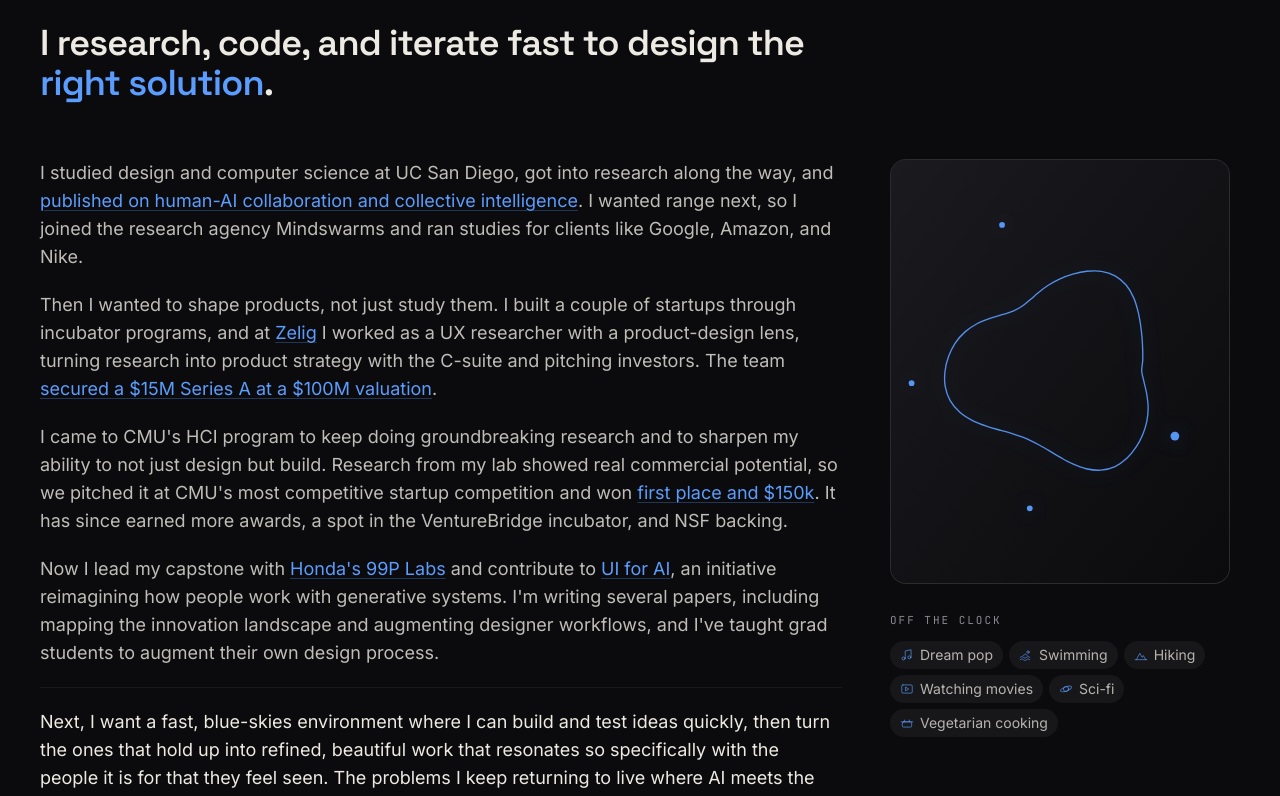
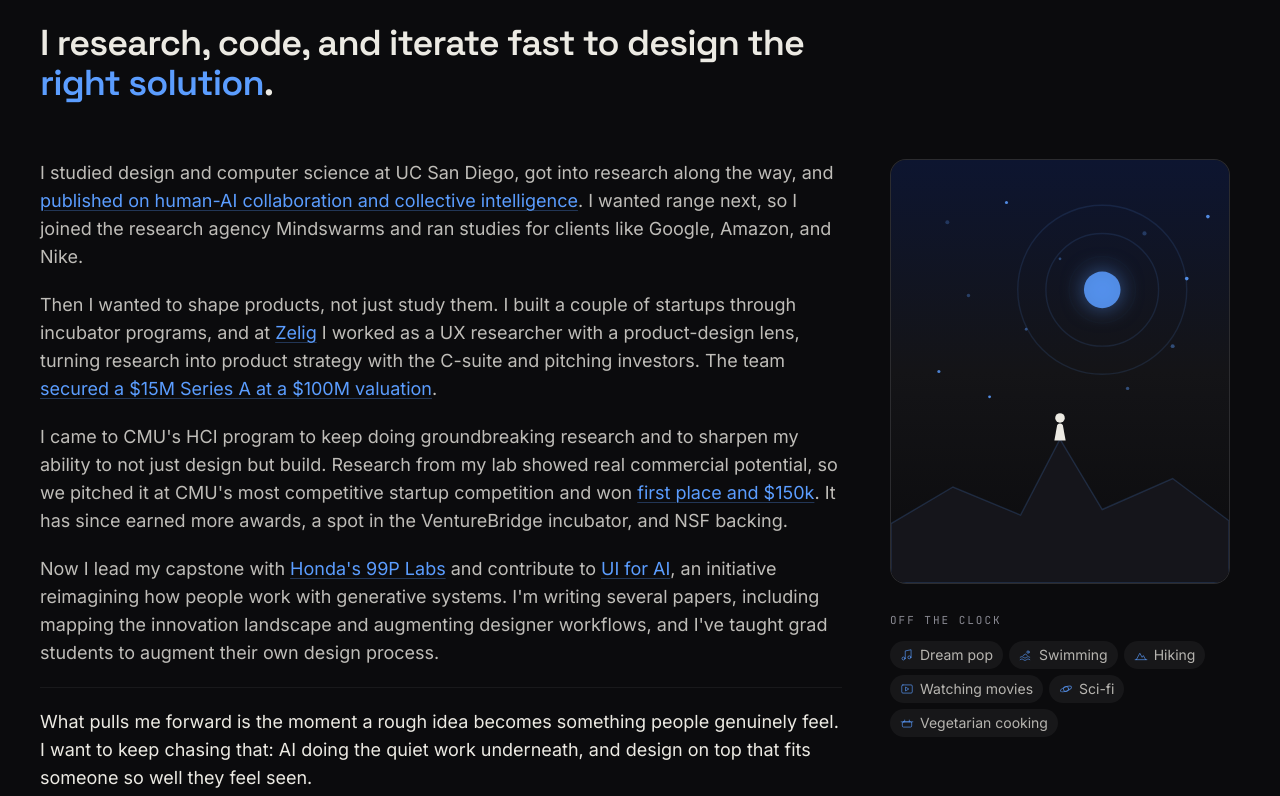
Before and after one commit to colebiehle/portfolio, a Next.js app: page / in a window 1280 px wide. Shown: the part 1360-2156 px from the top of the page. Built offline with nearby package versions, Linux system fonts and the light colour scheme.

Commit message:
Portrait motif, aspirational close, richer concept animations
Co-Authored-By: Claude Opus 4.8 (1M context) <noreply@anthropic.com>

```diff
--- a/components/About.tsx
+++ b/components/About.tsx
@@ -1,7 +1,7 @@
 "use client";
 
 import { motion, useReducedMotion } from "framer-motion";
-import ProjectMotif from "@/components/ProjectMotif";
+import PortraitMotif from "@/components/PortraitMotif";
 
 // Inline links are how the achievements live in the prose. Replace placeholder
 // hrefs (#) with real URLs (Scholar, Zelig, funding announcement, McGinnis, 99P).
@@ -147,11 +147,10 @@ export default function About() {
             {...reveal}
             className="text-ink border-t border-white/[0.06] pt-5 mt-1"
           >
-            Next, I want a fast, blue-skies environment where I can build and
-            test ideas quickly, then turn the ones that hold up into refined,
-            beautiful work that resonates so specifically with the people it is
-            for that they feel seen. The problems I keep returning to live where
-            AI meets the tools people already use.
+            What pulls me forward is the moment a rough idea becomes something
+            people genuinely feel. I want to keep chasing that: AI doing the
+            quiet work underneath, and design on top that fits someone so well
+            they feel seen.
           </motion.p>
         </div>
 
@@ -162,7 +161,7 @@ export default function About() {
             className="relative aspect-[4/5] max-w-[320px] lg:max-w-none rounded-2xl border border-white/10 bg-surface overflow-hidden"
           >
             {/* Placeholder motif until a real photo is dropped in */}
-            <ProjectMotif id="cole-biehle" accent="#5B9DFF" active />
+            <PortraitMotif />
           </motion.div>
           <motion.div {...reveal} className="max-w-[320px] lg:max-w-none">
             <p className="font-mono text-[11px] uppercase tracking-[0.18em] text-muted mb-3">
--- a/components/ConceptMotif.tsx
+++ b/components/ConceptMotif.tsx
@@ -21,14 +21,18 @@ const RIGHT: [number, number][] = [
   [244, 104],
 ];
 
-// Analogical Engines: an idea leaping between two distant domains.
+// Analogical Engines: an idea leaping between two distant domains, with a
+// burst where it lands.
 function Analogical({ accent, active }: { accent: string; active?: boolean }) {
   const reduce = useReducedMotion();
   const beam = useRef<SVGPathElement>(null);
   const dot = useRef<SVGCircleElement>(null);
+  const burst = useRef<SVGCircleElement>(null);
 
   useEffect(() => {
-    const frame = (p: number, j: number) => {
+    const frame = (e: number) => {
+      const j = Math.floor(e);
+      const p = e - j;
       const a = LEFT[j % LEFT.length];
       const b = RIGHT[(j * 2 + 1) % RIGHT.length];
       const cx = (a[0] + b[0]) / 2;
@@ -39,18 +43,22 @@ function Analogical({ accent, active }: { accent: string; active?: boolean }) {
       const my = (1 - p) * (1 - p) * a[1] + 2 * (1 - p) * p * cy + p * p * b[1];
       dot.current?.setAttribute("cx", mx.toFixed(1));
       dot.current?.setAttribute("cy", my.toFixed(1));
+      // burst when the idea arrives
+      const tp = p > 0.76 ? (p - 0.76) / 0.24 : 0;
+      burst.current?.setAttribute("cx", b[0].toFixed(1));
+      burst.current?.setAttribute("cy", b[1].toFixed(1));
+      burst.current?.setAttribute("r", (3 + tp * 13).toFixed(1));
+      burst.current?.setAttribute("opacity", (tp > 0 ? (1 - tp) * 0.7 : 0).toFixed(2));
     };
     if (reduce) {
-      frame(1, 0);
+      frame(0.5);
       return;
     }
     let raf = 0;
     let start: number | null = null;
     const loop = (ts: number) => {
       if (start === null) start = ts;
-      const e = (ts - start) / 1700;
-      const j = Math.floor(e);
-      frame(e - j, j);
+      frame((ts - start) / 1700);
       raf = requestAnimationFrame(loop);
     };
     raf = requestAnimationFrame(loop);
@@ -83,6 +91,7 @@ function Analogical({ accent, active }: { accent: string; active?: boolean }) {
             <circle key={i} cx={n[0]} cy={n[1]} r="2.6" />
           ))}
         </g>
+        <circle ref={burst} fill="none" stroke={accent} strokeWidth="1.2" opacity="0" />
         <path
           ref={beam}
           fill="none"
@@ -94,9 +103,9 @@ function Analogical({ accent, active }: { accent: string; active?: boolean }) {
         />
         <circle
           ref={dot}
-          r="3.2"
+          r="3.4"
           fill={accent}
-          style={{ filter: `drop-shadow(0 0 4px ${accent})` }}
+          style={{ filter: `drop-shadow(0 0 5px ${accent})` }}
         />
       </svg>
     </div>
@@ -104,10 +113,11 @@ function Analogical({ accent, active }: { accent: string; active?: boolean }) {
 }
 
 // UI for AI: an interface whose AI element keeps finding new places to live,
-// exploring how AI could integrate into the screen.
+// with a scan sweeping the screen.
 function UiForAi({ accent, active }: { accent: string; active?: boolean }) {
   const reduce = useReducedMotion();
   const block = useRef<SVGRectElement>(null);
+  const scan = useRef<SVGLineElement>(null);
   const slots: [number, number, number][] = [
     [64, 56, 92],
     [64, 96, 150],
@@ -127,10 +137,10 @@ function UiForAi({ accent, active }: { accent: string; active?: boolean }) {
       const b = slots[j];
       block.current?.setAttribute("x", (a[0] + (b[0] - a[0]) * t).toFixed(1));
       block.current?.setAttribute("y", (a[1] + (b[1] - a[1]) * t).toFixed(1));
-      block.current?.setAttribute(
-        "width",
-        (a[2] + (b[2] - a[2]) * t).toFixed(1),
-      );
+      block.current?.setAttribute("width", (a[2] + (b[2] - a[2]) * t).toFixed(1));
+      const sx = 52 + (((e * 0.6) % 1) + 1) % 1 * 216;
+      scan.current?.setAttribute("x1", sx.toFixed(1));
+      scan.current?.setAttribute("x2", sx.toFixed(1));
     };
     if (reduce) {
       frame(0);
@@ -145,7 +155,6 @@ function UiForAi({ accent, active }: { accent: string; active?: boolean }) {
     };
     raf = requestAnimationFrame(loop);
     return () => cancelAnimationFrame(raf);
-    // eslint-disable-next-line react-hooks/exhaustive-deps
   }, [reduce]);
 
   const rows = [56, 76, 96, 116, 136];
@@ -177,6 +186,18 @@ function UiForAi({ accent, active }: { accent: string; active?: boolean }) {
           strokeOpacity={active ? 0.4 : 0.28}
           strokeWidth="1"
         />
+        {!reduce && (
+          <line
+            ref={scan}
+            x1="52"
+            y1="34"
+            x2="52"
+            y2="166"
+            stroke={accent}
+            strokeOpacity="0.18"
+            strokeWidth="1"
+          />
+        )}
         <g fill={accent} fillOpacity="0.1">
           {rows.map((y, i) => (
             <rect key={i} x="64" y={y} width={i % 2 ? 150 : 110} height="10" rx="3" />
--- /dev/null
+++ b/components/PortraitMotif.tsx
@@ -0,0 +1,96 @@
+"use client";
+
+import { motion, useReducedMotion } from "framer-motion";
+
+// Placeholder for the profile photo: a lone figure on a peak under a quiet
+// cosmos. On-brand (dark, single accent), a little aspirational. Swap for a
+// real photo when ready.
+const STARS: [number, number, number][] = [
+  [40, 44, 1.4],
+  [82, 30, 1.1],
+  [180, 52, 1.5],
+  [120, 70, 1],
+  [210, 84, 1.3],
+  [55, 96, 1.2],
+  [200, 132, 1.4],
+  [34, 150, 1.1],
+  [168, 162, 1.2],
+  [96, 120, 1],
+  [225, 40, 1.3],
+  [70, 168, 1],
+];
+
+export default function PortraitMotif() {
+  const reduce = useReducedMotion();
+  return (
+    <div className="absolute inset-0 overflow-hidden bg-gradient-to-b from-[#0d1530] via-surface to-bg">
+      <svg viewBox="0 0 240 300" className="h-full w-full">
+        {/* faint orbits */}
+        <g stroke="#5B9DFF" strokeOpacity="0.12" fill="none">
+          <circle cx="150" cy="92" r="60" />
+          <circle cx="150" cy="92" r="40" />
+        </g>
+
+        {/* moon */}
+        <circle
+          cx="150"
+          cy="92"
+          r="13"
+          fill="#5B9DFF"
+          fillOpacity="0.85"
+          style={{ filter: "drop-shadow(0 0 8px rgba(91,157,255,0.6))" }}
+        />
+        {!reduce && (
+          <motion.circle
+            cx="150"
+            cy="92"
+            r="13"
+            fill="none"
+            stroke="#5B9DFF"
+            strokeWidth="1"
+            initial={{ r: 13, opacity: 0.5 }}
+            animate={{ r: [13, 24], opacity: [0.5, 0] }}
+            transition={{ duration: 3.2, repeat: Infinity, ease: "easeOut" }}
+          />
+        )}
+
+        {/* stars */}
+        {STARS.map(([x, y, r], i) =>
+          reduce ? (
+            <circle key={i} cx={x} cy={y} r={r} fill="#5B9DFF" fillOpacity="0.55" />
+          ) : (
+            <motion.circle
+              key={i}
+              cx={x}
+              cy={y}
+              r={r}
+              fill="#5B9DFF"
+              animate={{ opacity: [0.25, 0.9, 0.25] }}
+              transition={{
+                duration: 3 + (i % 4),
+                repeat: Infinity,
+                ease: "easeInOut",
+                delay: i * 0.3,
+              }}
+            />
+          ),
+        )}
+
+        {/* mountains */}
+        <path
+          d="M0 300 L0 258 L44 232 L92 252 L120 198 L150 248 L200 226 L240 256 L240 300 Z"
+          fill="#15151b"
+          stroke="#5B9DFF"
+          strokeOpacity="0.18"
+          strokeWidth="1"
+        />
+
+        {/* the figure on the peak */}
+        <g fill="#ECEAE3">
+          <circle cx="120" cy="183" r="3.4" />
+          <path d="M116 199 L118 188 Q120 186 122 188 L124 199 Z" />
+        </g>
+      </svg>
+    </div>
+  );
+}
```
